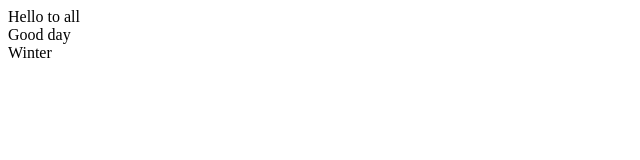
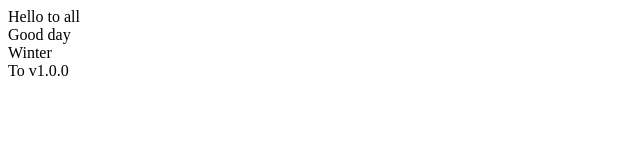
Before and after one commit to AndronovaYuliya/HomeProject, a plain HTML site: page index.html in a window 1280 px wide. Shown: the full height of the page, 0-640 px from the left. Drawn offline with Linux system fonts and the light colour scheme.

Commit message:
Edit index.html, merged with Develop

```diff
--- a/index.html
+++ b/index.html
@@ -1,3 +1,4 @@
 <div>Hello to all</div>
 <div>Good day</div>
 <div>Winter</div>
+<div>To v1.0.0</div>
```
